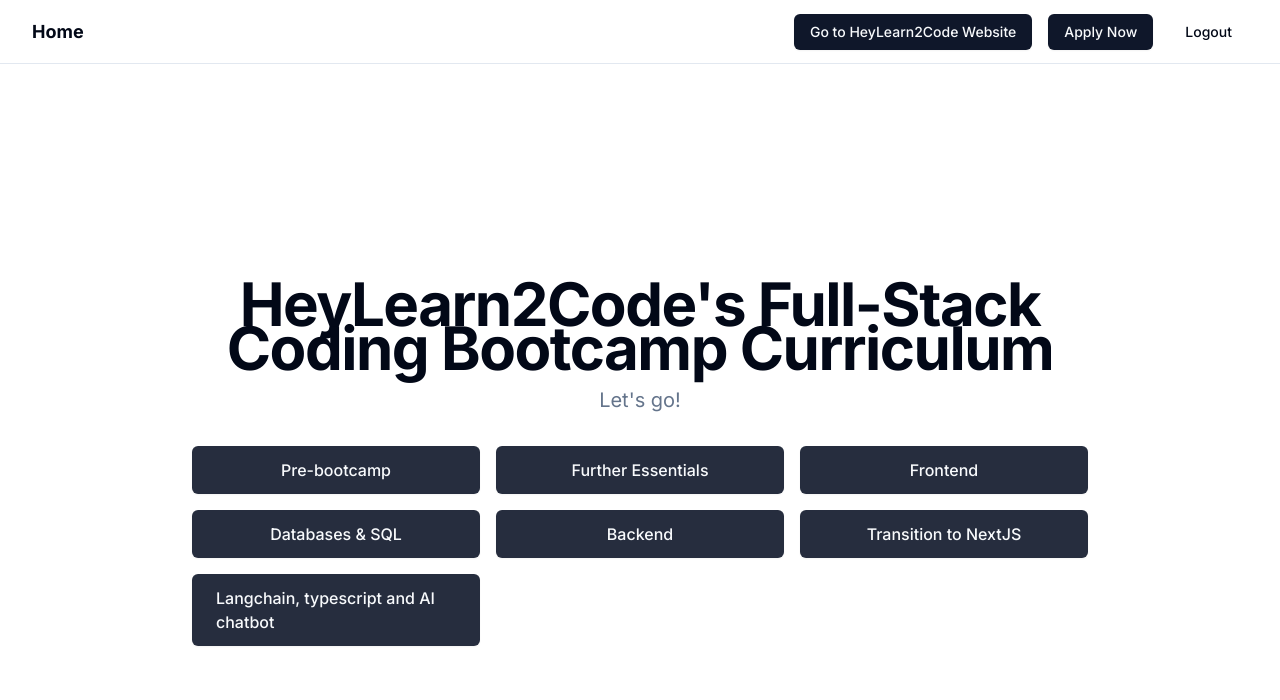
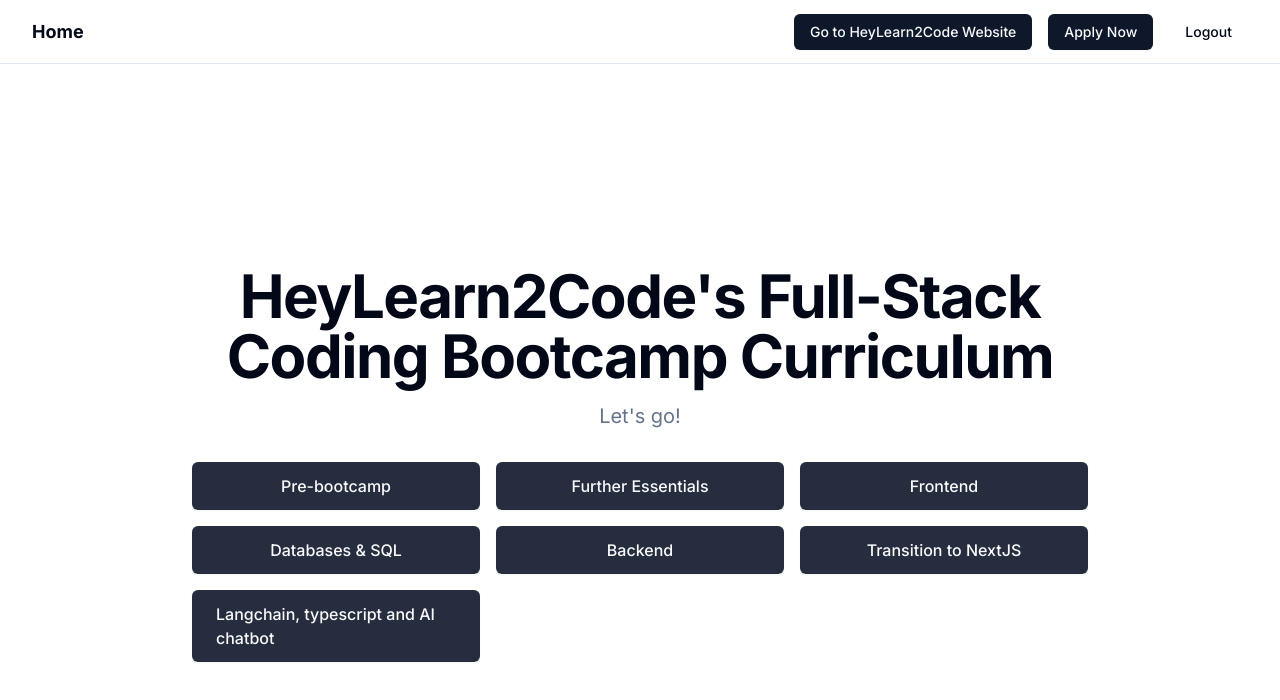
Before and after one commit to ssm53/lms2025, a Next.js app: page / in a window 1280 px wide. Shown: the top 700 px of the page. Built offline with nearby package versions, Linux system fonts and the light colour scheme; sample sign-in values are in the browser's storage.

Commit message:
updated styles

```diff
--- a/src/app/globals.css
+++ b/src/app/globals.css
@@ -71,5 +71,5 @@
   background-color: #f8f8f8;
 }
 h1 {
-  line-height: 44px !important;
+  /* line-height: 44px !important; */
 }
```
